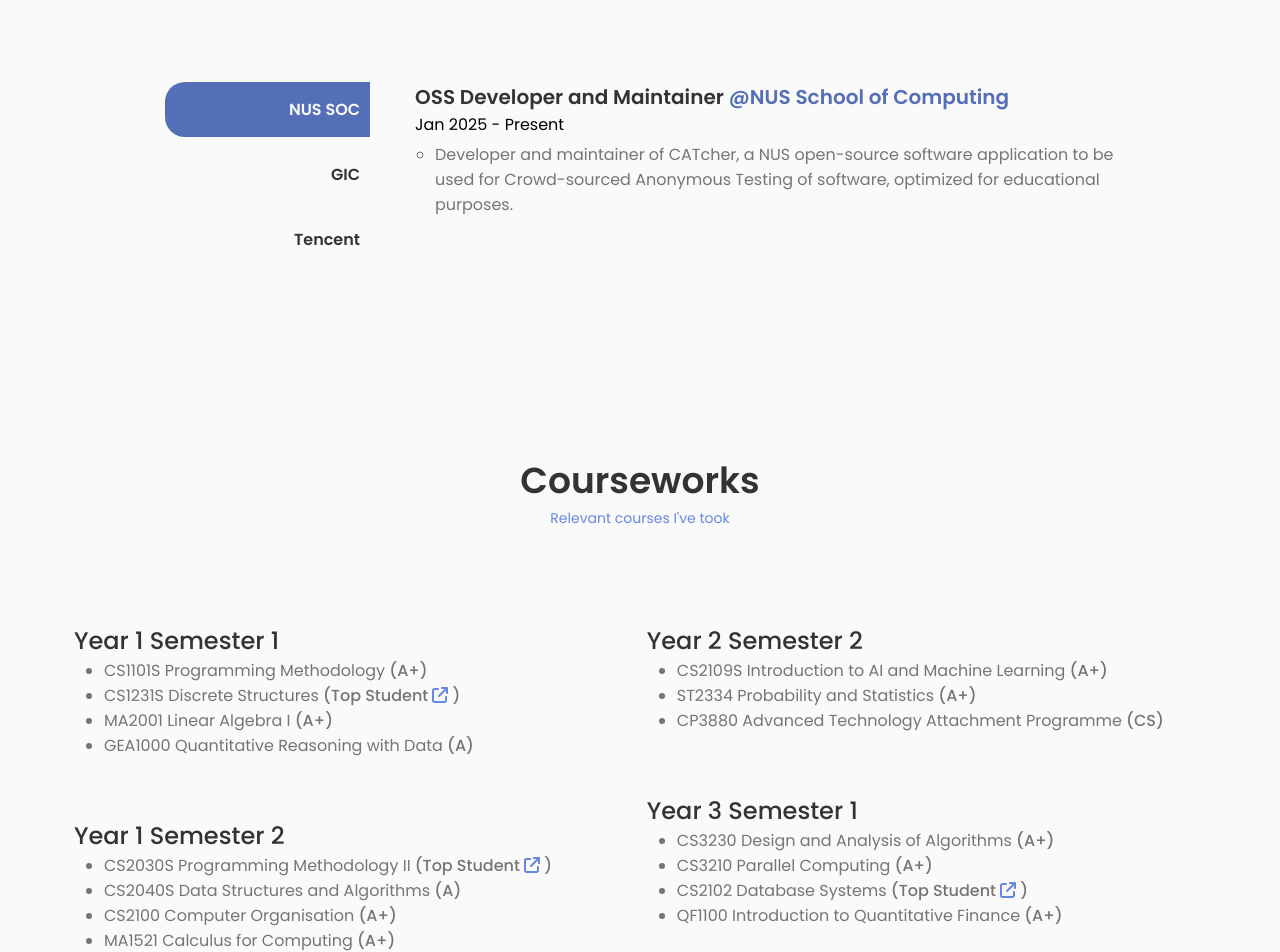
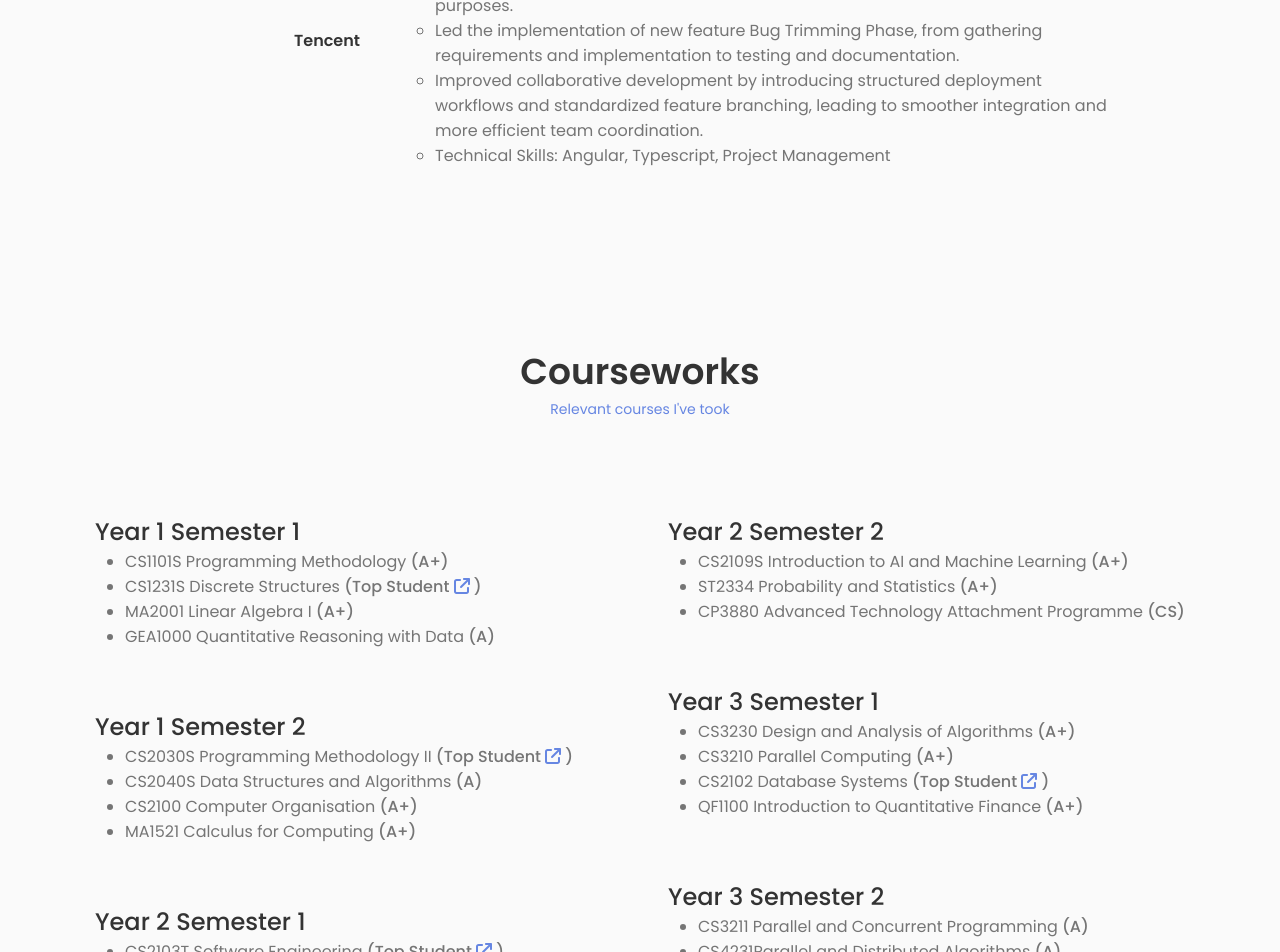
Before and after one commit to yucongkoo/yucongkoo.github.io, a React (Create React App) app: page / in a window 1280 px wide. Shown: the part 1674-2626 px from the top of the page. Built offline with nearby package versions, Linux system fonts and the light colour scheme.

Commit message:
Update Info June 2025

```diff
--- a/src/components/About/About.js
+++ b/src/components/About/About.js
@@ -14,8 +14,8 @@ const About = (props) => {
                         I am presently enrolled in the Computer Science program at the National University of Singapore (NUS)
                         with an anticipated graduation date of May 2026. I have currently maintained a perfect CGPA of 5.0/5.0,
                         with Dean's List awarded in all eligible semesters and received various top student awards in CS modules.
-                        With passion in high performing and scalable systems, I am working towards focus areas in Parallel Computing, Software Engineering, and
-                        Networking & Distributed Systems.
+                        With passion in high performing and scalable systems, I am working towards focus areas in Parallel Computing,
+                        Networking and Distributed Systems.
                     </p>
                     <br/>
                     <p>
--- a/src/components/Coursework/Coursework.js
+++ b/src/components/Coursework/Coursework.js
@@ -208,22 +208,22 @@ const courseworkData = [
             {
                 course: 'CS3211 Parallel and Concurrent Programming',
                 courseLink: 'https://nusmods.com/courses/CS3211/parallel-and-concurrent-programming',
-                courseGrade: 'Ongoing'
+                courseGrade: 'A'
             },
             {
                 course: 'CS4231Parallel and Distributed Algorithms',
                 courseLink: 'https://nusmods.com/courses/CS4231/parallel-and-distributed-algorithms',
-                courseGrade: 'Ongoing'
+                courseGrade: 'A'
             },
             {
                 course: 'CS3281 Thematic Systems Project I',
                 courseLink: 'https://nusmods.com/courses/CS3281/thematic-systems-project-i',
-                courseGrade: "Ongoing"
+                courseGrade: "A+"
             },
             {
                 course: 'QF3103 Advanced Mathematics in Quantitative Finance',
                 courseLink: 'https://nusmods.com/courses/QF3103/advanced-mathematics-in-quantitative-finance',
-                courseGrade: 'Ongoing'
+                courseGrade: 'A+'
             }
         ]
     },
--- a/src/components/Experience/Experience.js
+++ b/src/components/Experience/Experience.js
@@ -23,7 +23,11 @@ const experiencesData = [
         title: 'OSS Developer and Maintainer',
         date: 'Jan 2025 - Present',
         body: [
-            "Developer and maintainer of CATcher, a NUS open-source software application to be used for Crowd-sourced Anonymous Testing of software, optimized for educational purposes."
+            "Developer and maintainer of CATcher, a NUS open-source software application to be used for Crowd-sourced Anonymous Testing of software, optimized for educational purposes.",
+            "Led the implementation of new feature Bug Trimming Phase, from gathering requirements and implementation to testing and documentation.",
+            "Improved collaborative development by introducing structured deployment workflows and standardized feature branching, leading to smoother integration and more efficient team coordination.",
+            "Technical Skills: Angular, Typescript, Project Management"
+
         ]
     },
     {
@@ -33,23 +37,25 @@ const experiencesData = [
         title: 'Software Engineer Intern',
         date: 'Jan 2024 - Aug 2024',
         body: [
-            "Collaborated with a Scrum team consisting of 9 software engineers to iteratively implement a full-stack software solution for portfolio managers in Securities Financing team, enhancing scalability and reliability of multiple workflows by more than 50%.",
-            "Implemented firmwide Internal Securities Borrowing and Lending (ISBL) feature, envisioned to reliably increase utilization of internal securities, providing GIC with a robust cross-portfolio lending framework with recall management.",
-            "Led the migration of deployment pipelines from Jenkins and CloudBees to Github CI/CD workflows, reducing deployment time by 80% and boosting team productivity by enabling faster and more reliable deployments.",
+            "Developed a full stack software solution, for portfolio managers in Securities Financing team, enhancing scalability and reliability of multiple workflows by more than 50%.",
+            "Implemented firmwide Internal Securities Borrowing and Lending feature, envisioned to reliably increase utilization of internal securities through a robust cross-portfolio lending framework with recall management.",
             "Engineered a Python automation script to streamline preparation of development data environments, saving up to 30 minutes daily.",
-            "Worked on database migration from KDB+ to Postgres, saving up to USD100,000 per annum of license cost and increasing maintainability of database systems."
+            "Migrated deployment pipelines from Jenkins and CloudBees to Github CI/CD workflows, reducing deployment time by 80% and boosting team productivity by enabling faster and more reliable deployments.",
+            "Led database migration from KDB+ to Postgres, saving up to USD100,000 per annum of license cost and increasing maintainability of database systems.",
+            "Technical skills: C#, Python, React, Typescript, KDB+, Postgres, Agile Methodologies (Scrum), Project Management."
         ]
     },
     {
         company : 'Tencent',
         companyFullName: 'Tencent - Lightspeed Studios',
         companyLink: 'https://www.tencent.com/en-us/',
-        title: 'Front End Developer Intern',
+        title: 'Front End Engineer Intern',
         date: 'May 2023 - Aug 2023',
         body: [
             "Collaborated intensively with a team of 20, consisting front end engineers, back end engineers, product managers and designers to develop an AI Generative Content tool",
             "Studied source code of up to 10 different flutter libraries, contributed to more than 5000 lines of code in production, and learned about the Model,View,Controller(MVC) architecture thoroughly",
-            "Implemented an interactive text field for a text-to-sound feature, allowing users to indicate specific settings (volume, pitch, speed, pronunciation etc.) for selected text with high flexibility"
+            "Implemented an interactive text field for a text-to-sound feature, allowing users to indicate specific settings (volume, pitch, speed, pronunciation etc.) for selected text with high flexibility",
+            "Technical skills: Flutter, MVC Architecture, Agile Methodologies (Scrum)"
         ]
     }
 ]
--- a/src/components/Intro/Intro.css
+++ b/src/components/Intro/Intro.css
@@ -1,5 +1,5 @@
 #intro {
-    height: 100vh;
+    height: 100%;
     width: 100vw;
     max-width: 75rem;
     margin: 0 auto;
@@ -130,6 +130,9 @@
     .introContent {
         font-size: 10vw;
     }
+    .introContainer {
+        flex-direction: column;
+    }
 }
 
 
```
